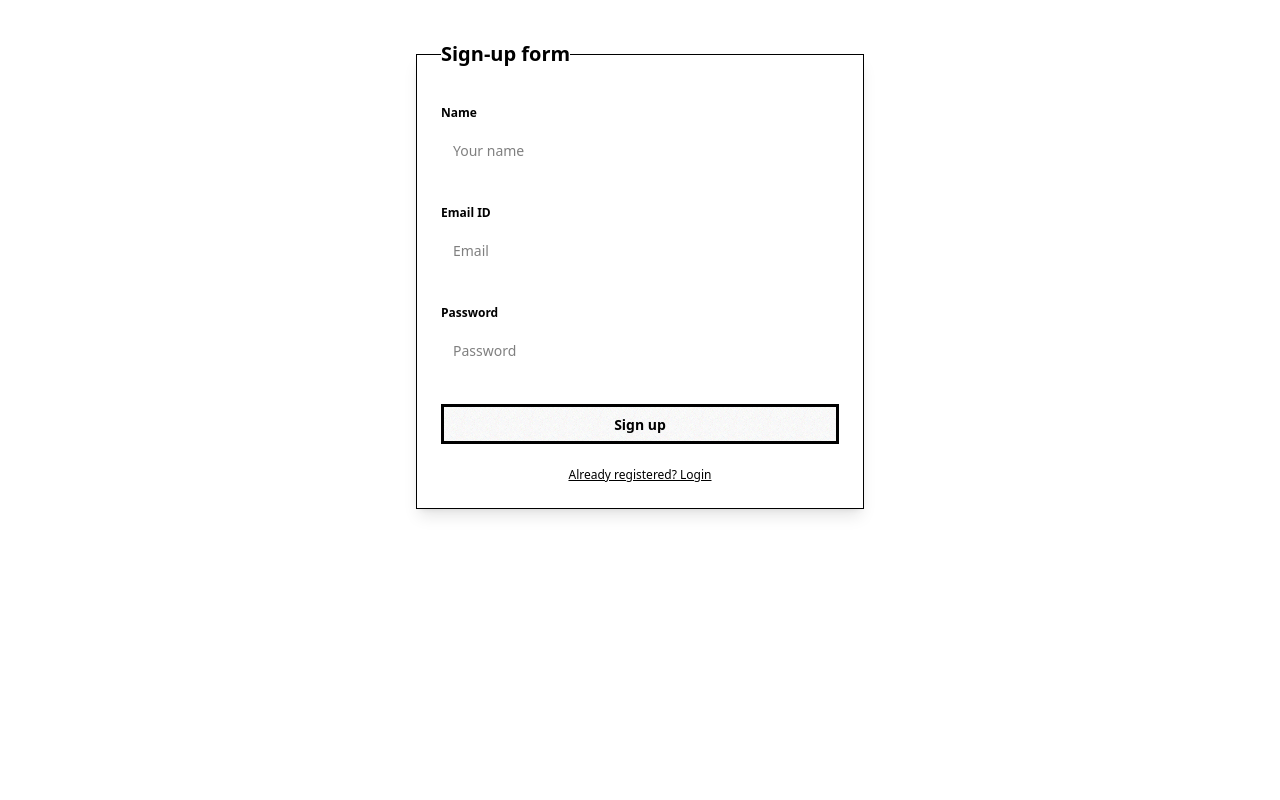
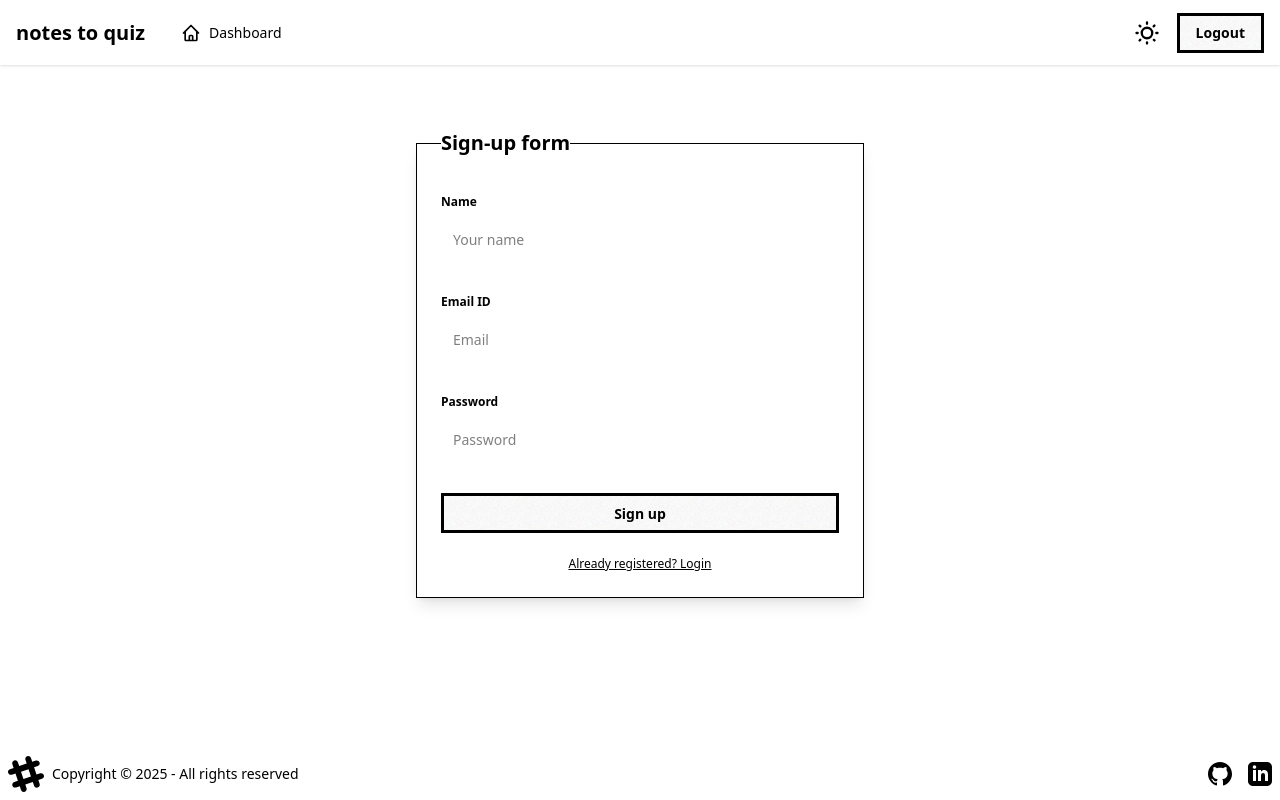
Before and after one commit to youngineer/JnanaGen, a React (Vite) app in the folder frontend/: page /auth in a window 1280 px wide. Built offline with nearby package versions, Linux system fonts and the light colour scheme.

Commit message:
feat: add dynamic quiz routing, sidebar quiz

```diff
--- a/frontend/package.json
+++ b/frontend/package.json
@@ -20,6 +20,7 @@
     "@eslint/js": "^9.30.1",
     "@reduxjs/toolkit": "^2.8.2",
     "@tailwindcss/vite": "^4.1.11",
+    "@types/node": "^24.1.0",
     "@types/react": "^19.1.8",
     "@types/react-dom": "^19.1.6",
     "@types/react-redux": "^7.1.34",
--- a/frontend/src/components/Body.tsx
+++ b/frontend/src/components/Body.tsx
@@ -1,14 +1,16 @@
-import type { FC, JSX } from 'react'
+import type { FC } from 'react'
 import Footer from './Footer'
 import NavbarTop from './NavbarTop'
 import { Outlet } from 'react-router'
 
-const Body: FC = (): JSX.Element => {
+const Body: FC = () => {
   return (
-    <div>
-      {/* <NavbarTop /> */}
+    <div className="flex flex-col min-h-screen">
+      <NavbarTop />
+      <main className="flex-1 justify-center py-6">
         <Outlet />
-      {/* <Footer /> */}
+      </main>
+      <Footer />
     </div>
   )
 }
--- a/frontend/src/components/NavbarTop.tsx
+++ b/frontend/src/components/NavbarTop.tsx
@@ -1,19 +1,58 @@
-import type { FC } from 'react'
+import { useEffect, type FC, type MouseEvent } from 'react'
 import ThemeController from './ThemeController'
+import { Link, useNavigate } from 'react-router-dom';
+import { useLocation } from 'react-router';
 
 const NavbarTop: FC = () => {
+    const navigate = useNavigate();
+
+    const handleLogout = (e: MouseEvent<HTMLButtonElement>): void => {
+        localStorage.removeItem("token");
+        navigate("/auth");
+    }
+
+    const location = useLocation();
+    useEffect(() => {
+        if (!localStorage.getItem("token")) {
+            navigate("/auth");
+        }
+    }, []);
 
     return (
-        <div className='min-w-full max-h-10'>
-            <div className="navbar shadow-sm bg-neutral">
-                <div className="flex-1">
-                    <a className="btn btn-ghost btn-neutral text-xl text-neutral-content">Welcome, Kartik</a>
-                </div>
-                <div className="flex-none">
-                    <ThemeController />
-                </div>
+        <nav className="navbar bg-neutral shadow-sm px-4">
+            <div className="flex-1 flex items-center gap-4">
+                <a className="btn-ghost text-xl text-neutral-content font-bold">
+                    notes to quiz
+                </a>
+                <ul className="menu menu-horizontal bg-neutral text-base-100 rounded-box hidden md:flex">
+                    <li>
+                        <Link to={"/home"} className="flex items-center gap-2">
+                            <svg
+                                xmlns="http://www.w3.org/2000/svg"
+                                className="h-5 w-5"
+                                fill="none"
+                                viewBox="0 0 24 24"
+                                stroke="currentColor"
+                            >
+                                <path
+                                    strokeLinecap="round"
+                                    strokeLinejoin="round"
+                                    strokeWidth="2"
+                                    d="M3 12l2-2m0 0l7-7 7 7M5 10v10a1 1 0 001 1h3m10-11l2 2m-2-2v10a1 1 0 01-1 1h-3m-6 0a1 1 0 001-1v-4a1 1 0 011-1h2a1 1 0 011 1v4a1 1 0 001 1m-6 0h6"
+                                />
+                            </svg>
+                            Dashboard
+                        </Link>
+                    </li>
+                </ul>
             </div>
-        </div>
+            <div className="flex items-center gap-4">
+                <ThemeController />
+                <button className="btn flex items-center btn-warning" onClick={handleLogout}>
+                    Logout
+                </button>
+            </div>
+        </nav>
     )
 }
 
--- a/frontend/src/components/QuizInfo.tsx
+++ b/frontend/src/components/QuizInfo.tsx
@@ -42,32 +42,37 @@ const QuizInfo: FC = () => {
     }
   }, [path])
 
+
   return (
     <div className="max-w-3xl mx-auto space-y-6">
-      <h2 className="text-2xl font-bold mb-6">Quiz Results</h2>
+      <h2 className="flex text-2xl font-bold my-6 justify-center text-secondary">{title}</h2>
+      {/* <div className="radial-progress" style={{ "--value": {percentage} } as React.CSSProperties }
+        aria-valuenow={70} role="progressbar">{percentage}%</div> */}
+
+      <h3 className="flex text-2xl font-bold my-6 justify-center text-secondary">Score: {score}/{totalQuestions}</h3>
       <div className="space-y-4">
         {Object.entries(quiz).map(([id, question]) => (
           <div
             key={id}
             role="alert"
             className={`card ${
-              question.isCorrect ? 'bg-success/10' : 'bg-error/10'
+              question.isCorrect ? 'bg-success/60' : 'bg-error/20'
             } shadow-lg`}
           >
             <div className="card-body">
-              <h3 className="card-title">Q. {question.question}</h3>
+              <h3 className="card-title text-primary">Q. {question.question}</h3>
               <div className="space-y-2 text-sm">
                 <p className={`${
-                  question.isCorrect ? 'text-success' : 'text-error'
+                  question.isCorrect ? 'text-secondary' : 'text-error'
                 } font-medium`}>
                   Your Answer: {question.userAnswer}
                 </p>
-                <p className="text-success font-medium">
+                <p className="text-secondary font-medium">
                   Correct Answer: {question.correctAnswer}
                 </p>
                 <div className="divider my-2"></div>
-                <p className="text-base-content/80">
-                  <span className="font-medium">Explanation:</span> {question.explanation}
+                <p className="text-primary font-bold">
+                  <span className="">Explanation:</span> {question.explanation}
                 </p>
               </div>
             </div>
--- a/frontend/src/components/Sidebar.tsx
+++ b/frontend/src/components/Sidebar.tsx
@@ -41,7 +41,7 @@ const Sidebar: FC = (): JSX.Element => {
               <ul>
                 {
                   Object.entries(quizList).map(([id, quiz]) => (
-                    <div className="tooltip" data-tip={quiz.title}>
+                    <div className="tooltip tooltip-right tooltip-warning" data-tip={quiz.title} key={id}>
                       <li key={id}>
                           <Link to={`/quizInfo/${id}`}>{quiz.title}</Link>
                       </li>
--- a/frontend/src/components/ThemeController.tsx
+++ b/frontend/src/components/ThemeController.tsx
@@ -12,7 +12,7 @@ const ThemeController: FC = (): JSX.Element => {
     }, []);
 
     const toggleTheme = () => {
-        const newTheme = theme === "valentine" ? "dark" : "valentine";
+        const newTheme = theme === "valentine" ? "abyss" : "valentine";
         setTheme(newTheme);
         document.documentElement.setAttribute("data-theme", newTheme);
         localStorage.setItem("theme", newTheme);
@@ -22,7 +22,7 @@ const ThemeController: FC = (): JSX.Element => {
     <div>
         <label className="swap swap-rotate">
             {/* this hidden checkbox controls the state */}
-            <input type="checkbox" className="theme-controller" value="dark" onClick={toggleTheme}/>
+            <input type="checkbox" className="theme-controller" value="abyss" onClick={toggleTheme}/>
 
             {/* sun icon */}
             <svg
--- a/frontend/src/index.css
+++ b/frontend/src/index.css
@@ -1,6 +1,6 @@
 @import "tailwindcss";
 @plugin "daisyui" {
-  themes: valentine --default, dark --prefersdark;
+  themes: valentine --default, abyss --prefersdark;
   root: ":root";
   include: ;
   exclude: ;
--- /dev/null
+++ b/frontend/tailwind.config.ts
@@ -0,0 +1,76 @@
+module.exports = {
+  content: [
+    "./src/**/*.{html,js,ts,jsx,tsx}",
+  ],
+  theme: {
+    extend: {},
+  },
+  daisyui: {
+    themes: [
+      {
+        valentine: {
+          "color-base-100": "oklch(97% 0.014 343.198)",
+          "color-base-200": "oklch(94% 0.028 342.258)",
+          "color-base-300": "oklch(89% 0.061 343.231)",
+          "color-base-content": "oklch(52% 0.223 3.958)",
+          "color-primary": "oklch(65% 0.241 354.308)",
+          "color-primary-content": "oklch(100% 0 0)",
+          "color-secondary": "oklch(62% 0.265 303.9)",
+          "color-secondary-content": "oklch(97% 0.014 308.299)",
+          "color-accent": "oklch(82% 0.111 230.318)",
+          "color-accent-content": "oklch(39% 0.09 240.876)",
+          "color-neutral": "oklch(40% 0.153 2.432)",
+          "color-neutral-content": "oklch(89% 0.061 343.231)",
+          "color-info": "oklch(86% 0.127 207.078)",
+          "color-info-content": "oklch(44% 0.11 240.79)",
+          "color-success": "oklch(62% 0.194 149.214)",
+          "color-success-content": "oklch(43% 0.095 166.913)",
+          "color-warning": "oklch(75% 0.183 55.934)",
+          "color-warning-content": "oklch(26% 0.079 36.259)",
+          "color-error": "oklch(57% 0.245 27.325)",
+          "color-error-content": "oklch(57% 0.245 27.325)",
+          "radius-selector": "0.5rem",
+          "radius-field": "1rem",
+          "radius-box": "1rem",
+          "size-selector": "0.25rem",
+          "size-field": "0.25rem",
+          "border": "1px",
+          "depth": "0",
+          "noise": "0",
+        },
+      },
+      {
+        coffee: {
+          "color-base-100": "oklch(24% 0.023 329.708)",
+          "color-base-200": "oklch(21% 0.021 329.708)",
+          "color-base-300": "oklch(16% 0.019 329.708)",
+          "color-base-content": "oklch(72.354% 0.092 79.129)",
+          "color-primary": "oklch(71.996% 0.123 62.756)",
+          "color-primary-content": "oklch(14.399% 0.024 62.756)",
+          "color-secondary": "oklch(34.465% 0.029 199.194)",
+          "color-secondary-content": "oklch(86.893% 0.005 199.194)",
+          "color-accent": "oklch(42.621% 0.074 224.389)",
+          "color-accent-content": "oklch(88.524% 0.014 224.389)",
+          "color-neutral": "oklch(16.51% 0.015 326.261)",
+          "color-neutral-content": "oklch(83.302% 0.003 326.261)",
+          "color-info": "oklch(79.49% 0.063 184.558)",
+          "color-info-content": "oklch(15.898% 0.012 184.558)",
+          "color-success": "oklch(74.722% 0.072 131.116)",
+          "color-success-content": "oklch(14.944% 0.014 131.116)",
+          "color-warning": "oklch(88.15% 0.14 87.722)",
+          "color-warning-content": "oklch(17.63% 0.028 87.722)",
+          "color-error": "oklch(77.318% 0.128 31.871)",
+          "color-error-content": "oklch(15.463% 0.025 31.871)",
+          "radius-selector": "1rem",
+          "radius-field": "0.5rem",
+          "radius-box": "1rem",
+          "size-selector": "0.25rem",
+          "size-field": "0.25rem",
+          "border": "1px",
+          "depth": "0",
+          "noise": "0",
+        },
+      },
+    ],
+  },
+}
```
Also changed, not shown: 2 other files (tests, documents, lock files or other folders).
